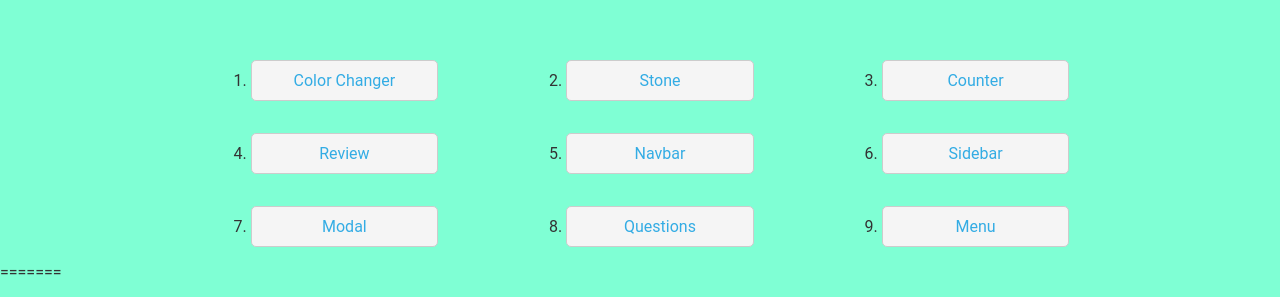
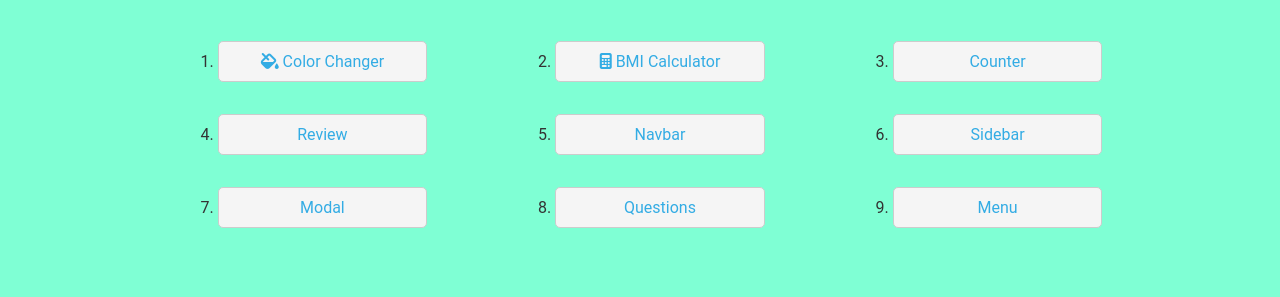
Before and after one commit to aditya-35/DOM-Projects, a plain HTML site: page indexGlobal.html in a window 1280 px wide. Shown: the part 94-391 px from the top of the page. Drawn offline with Linux system fonts and the light colour scheme.

Commit message:
scriptGlobal.js deleted

```diff
--- a/indexGlobal.html
+++ b/indexGlobal.html
@@ -1,33 +1,3 @@
-<!DOCTYPE html>
-<html lang="en">
-<<<<<<< HEAD
-<head>
-    <meta charset="UTF-8">
-    <meta name="viewport" content="width=device-width, initial-scale=1.0">
-    <link rel="stylesheet" href="./styleGlobal.css">
-    <title>Document</title>
-</head>
-<body>
-    <div class="container">
-        <h1>BASIC DOM PROJECTS</h1>
-        <br>
-        <br>
-        <ol class="list">
-            <li><a href="./Color_Changer/index.html">Color Changer</a></li>
-            <li><a href="#">Stone</a></li>
-            <li><a href="#">Counter</a></li>
-            <li><a href="#">Review</a></li>
-            <li><a href="#">Navbar</a></li>
-            <li><a href="#">Sidebar</a></li>
-            <li><a href="#">Modal</a></li>
-            <li><a href="#">Questions</a></li>
-            <li><a href="#">Menu</a></li>
-        </ol>
-    </div>
-
-</body>
-</html>
-=======
   <head>
     <meta charset="UTF-8" />
     <meta name="viewport" content="width=device-width, initial-scale=1.0" />
@@ -49,7 +19,7 @@
       <br />
       <ol class="list">
         <li>
-          <a href="./01_Color_Changer/index.html"
+          <a href="./Color_Changer/index.html"
             ><i
               class="fa-duotone fa-solid fa-fill-drip"
               style="--fa-primary-color: #1866ec; --fa-secondary-color: #1866ec"
@@ -58,7 +28,7 @@
           >
         </li>
         <li>
-          <a href="./02_BMI_Calculator/index.html"
+          <a href="BMI_Calculator/index.html"
             ><i
               class="fa-duotone fa-solid fa-calculator"
               style="--fa-primary-color: #33ace4; --fa-secondary-color: #33ace4"
@@ -70,8 +40,10 @@
         <li><a href="#">Review</a></li>
         <li><a href="#">Navbar</a></li>
         <li><a href="#">Sidebar</a></li>
+        <li><a href="#">Modal</a></li>
+        <li><a href="#">Questions</a></li>
+        <li><a href="#">Menu</a></li>
       </ol>
     </div>
   </body>
 </html>
->>>>>>> ae975d2 (Added BMI Calculator, Color Changer, global files, and README)
```
Also changed, not shown: scriptGlobal.js (deleted).
